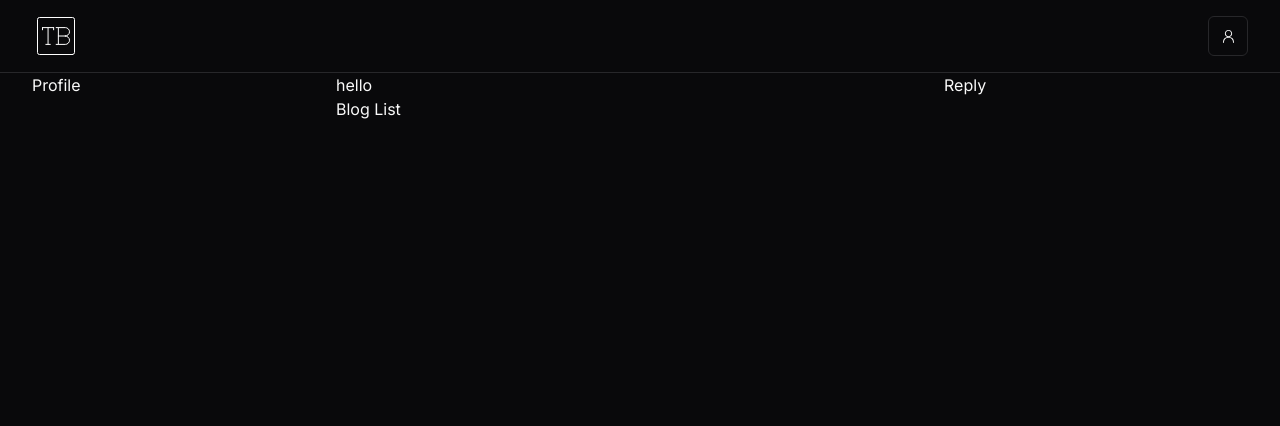
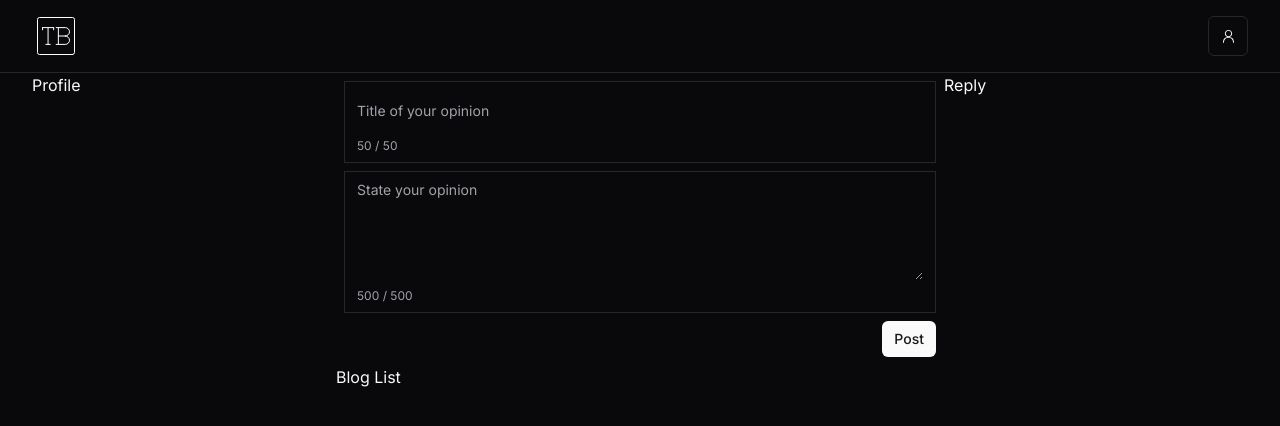
Before and after one commit to StepAsideLiL/tiny-blog, a Next.js app: page / in a window 1280 px wide. Shown: the top 426 px of the page. Built offline with nearby package versions, Linux system fonts and the light colour scheme; no server answers.

Commit message:
design post blog form

```diff
--- a/components/form/blog-form.tsx
+++ b/components/form/blog-form.tsx
@@ -1,3 +1,110 @@
+"use client";
+
+import * as z from "zod";
+import { zodResolver } from "@hookform/resolvers/zod";
+import { useForm } from "react-hook-form";
+import { Button } from "@/components/shadcn-ui/button";
+import {
+  Form,
+  FormControl,
+  FormField,
+  FormItem,
+  FormMessage,
+} from "@/components/shadcn-ui/form";
+import { Input } from "@/components/shadcn-ui/input";
+import { Textarea } from "@/components/shadcn-ui/textarea";
+import { useState } from "react";
+import postBlog from "@/lib/actions";
+
+const formSchema = z.object({
+  title: z
+    .string()
+    .min(1, { message: "Can not post blog with empty title." })
+    .max(30, { message: "Can not post blog title more than 50 characters." }),
+  body: z
+    .string()
+    .min(1, { message: "Can not post empty blog." })
+    .max(300, { message: "Can not post blog with more than 500 characters." }),
+});
+
 export default function BlogForm() {
-  return <div>hello</div>;
+  const [titleCount, setTitleCount] = useState(50);
+  const [bodyCount, setBodyCount] = useState(500);
+
+  const form = useForm<z.infer<typeof formSchema>>({
+    resolver: zodResolver(formSchema),
+    defaultValues: {
+      title: "",
+      body: "",
+    },
+  });
+
+  function onSubmit(values: z.infer<typeof formSchema>) {
+    const formData = {
+      userId: "l",
+      ...values,
+    };
+    postBlog(formData);
+  }
+
+  return (
+    <Form {...form}>
+      <form onSubmit={form.handleSubmit(onSubmit)} className="p-2 space-y-2">
+        <FormField
+          control={form.control}
+          name="title"
+          render={({ field }) => (
+            <FormItem className="px-3 py-2 border">
+              <FormControl>
+                <Input
+                  placeholder="Title of your opinion"
+                  {...field}
+                  autoComplete="off"
+                  className="p-0 flex-1 focus-visible:ring-0 border-none active:border-none focus-visible:ring-offset-0"
+                  onChangeCapture={(e) => {
+                    setTitleCount(50 - e.currentTarget.value.length);
+                  }}
+                />
+              </FormControl>
+              <div className="text-muted-foreground text-xs">
+                {titleCount} / 50
+              </div>
+              <FormMessage />
+            </FormItem>
+          )}
+        />
+
+        <FormField
+          control={form.control}
+          name="body"
+          render={({ field }) => (
+            <FormItem className="px-3 py-2 border">
+              <FormControl>
+                <Textarea
+                  placeholder="State your opinion"
+                  {...field}
+                  rows={5}
+                  autoComplete="off"
+                  className="p-0 focus-visible:ring-0 border-none active:border-none focus-visible:ring-offset-0"
+                  onChangeCapture={(e) => {
+                    setBodyCount(500 - e.currentTarget.value.length);
+                  }}
+                />
+              </FormControl>
+              <div className=" text-muted-foreground text-xs">
+                {bodyCount} / 500
+              </div>
+              <FormMessage />
+            </FormItem>
+          )}
+        />
+
+        <div className="flex justify-end">
+          <Button size={"sm"} type="submit">
+            Post
+          </Button>
+        </div>
+      </form>
+    </Form>
+  );
 }
```
